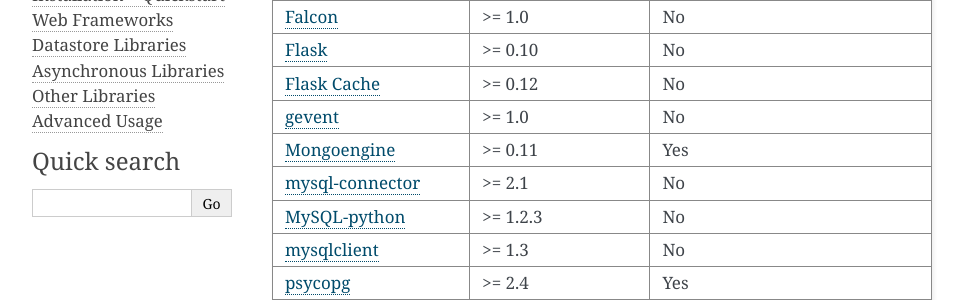
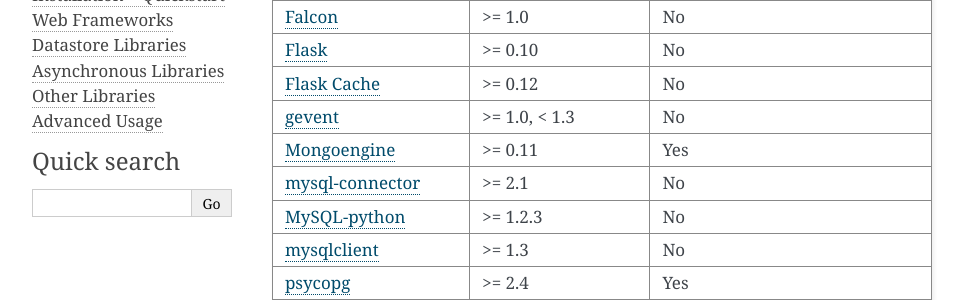
Before and after one commit to korniltsev-grafanista/pyroscope-python, a Sphinx documentation site: the page built from docs/index.rst, in a window 1280 px wide and 900 px high, scrolled down 931 px. Shown: the part 155-455 px from the top of the window, without its empty margins (148-1112 px from the left). Built offline with Sphinx 7.4.7, drawn with Linux system fonts in a browser that asks for light colours; pages that are not in the unit, such as notebooks, are missing from menus.

Commit message:
[tests] Remove tests for not supported gevent 1.3 (#644)
Upstream-Commit: 87b9ff74509fab917c7341f34ffabbbf14b74578

```diff
--- a/docs/index.rst
+++ b/docs/index.rst
@@ -36,71 +36,73 @@
 .. |SUPPVER| replace:: Supported Version
 .. |AUTO| replace:: Automatically Instrumented
 
-+--------------------------------------------------+-----------+----------------+
-|                   Integration                    |  |SUPPVER|| |AUTO|    [1]_ |
-+==================================================+===========+================+
-| :ref:`aiobotocore`                               | >= 0.2.3  | No             |
-+--------------------------------------------------+-----------+----------------+
-| :ref:`aiohttp`                                   | >= 1.2    | Yes [2]_       |
-+--------------------------------------------------+-----------+----------------+
-| :ref:`aiopg`                                     | >= 0.12.0 | Yes            |
-+--------------------------------------------------+-----------+----------------+
-| :ref:`boto2`                                     | >= 2.29.0 | Yes            |
-+--------------------------------------------------+-----------+----------------+
-| :ref:`botocore`                                  | >= 1.4.51 | Yes            |
-+--------------------------------------------------+-----------+----------------+
-| :ref:`bottle`                                    | >= 0.11   | No             |
-+--------------------------------------------------+-----------+----------------+
-| :ref:`celery`                                    | >= 3.1    | Yes            |
-+--------------------------------------------------+-----------+----------------+
-| :ref:`cassandra`                                 | >= 3.5    | Yes            |
-+--------------------------------------------------+-----------+----------------+
-| :ref:`django`                                    | >= 1.8    | No             |
-+--------------------------------------------------+-----------+----------------+
-| :ref:`djangorestframework <djangorestframework>` | >= 3.4    | No             |
-+--------------------------------------------------+-----------+----------------+
-| :ref:`elasticsearch`                             | >= 1.6    | Yes            |
-+--------------------------------------------------+-----------+----------------+
-| :ref:`falcon`                                    | >= 1.0    | No             |
-+--------------------------------------------------+-----------+----------------+
-| :ref:`flask`                                     | >= 0.10   | No             |
-+--------------------------------------------------+-----------+----------------+
-| :ref:`flask_cache`                               | >= 0.12   | No             |
-+--------------------------------------------------+-----------+----------------+
-| :ref:`gevent`                                    | >= 1.0    | No             |
-+--------------------------------------------------+-----------+----------------+
-| :ref:`mongoengine`                               | >= 0.11   | Yes            |
-+--------------------------------------------------+-----------+----------------+
-| :ref:`mysql-connector`                           | >= 2.1    | No             |
-+--------------------------------------------------+-----------+----------------+
-| :ref:`MySQL-python <MySQL-python>`               | >= 1.2.3  | No             |
-+--------------------------------------------------+-----------+----------------+
-| :ref:`mysqlclient <mysqlclient>`                 | >= 1.3    | No             |
-+--------------------------------------------------+-----------+----------------+
-| :ref:`psycopg2`                                  | >= 2.4    | Yes            |
-+--------------------------------------------------+-----------+----------------+
-| :ref:`pylibmc`                                   | >= 1.4    | Yes            |
-+--------------------------------------------------+-----------+----------------+
-| :ref:`pylons`                                    | >= 0.9.6  | No             |
-+--------------------------------------------------+-----------+----------------+
-| :ref:`pymemcache`                                | >= 1.3    | Yes            |
-+--------------------------------------------------+-----------+----------------+
-| :ref:`pymongo`                                   | >= 3.0    | Yes            |
-+--------------------------------------------------+-----------+----------------+
-| :ref:`pyramid`                                   | >= 1.7    | No             |
-+--------------------------------------------------+-----------+----------------+
-| :ref:`redis`                                     | >= 2.6    | Yes            |
-+--------------------------------------------------+-----------+----------------+
-| :ref:`rediscluster`                              | >= 1.3.5  | Yes            |
-+--------------------------------------------------+-----------+----------------+
-| :ref:`requests`                                  | >= 2.08   | No             |
-+--------------------------------------------------+-----------+----------------+
-| :ref:`sqlalchemy`                                | >= 1.0    | No             |
-+--------------------------------------------------+-----------+----------------+
-| :ref:`tornado`                                   | >= 4.0    | No             |
-+--------------------------------------------------+-----------+----------------+
-| :ref:`vertica`                                   | >= 0.6    | Yes            |
-+--------------------------------------------------+-----------+----------------+
+
++--------------------------------------------------+---------------+----------------+
+|                   Integration                    |  |SUPPVER|    | |AUTO|    [1]_ |
++==================================================+===============+================+
+| :ref:`aiobotocore`                               | >= 0.2.3      | No             |
++--------------------------------------------------+---------------+----------------+
+| :ref:`aiohttp`                                   | >= 1.2        | Yes [2]_       |
++--------------------------------------------------+---------------+----------------+
+| :ref:`aiopg`                                     | >= 0.12.0     | Yes            |
++--------------------------------------------------+---------------+----------------+
+| :ref:`boto2`                                     | >= 2.29.0     | Yes            |
++--------------------------------------------------+---------------+----------------+
+| :ref:`botocore`                                  | >= 1.4.51     | Yes            |
++--------------------------------------------------+---------------+----------------+
+| :ref:`bottle`                                    | >= 0.11       | No             |
++--------------------------------------------------+---------------+----------------+
+| :ref:`celery`                                    | >= 3.1        | Yes            |
++--------------------------------------------------+---------------+----------------+
+| :ref:`cassandra`                                 | >= 3.5        | Yes            |
++--------------------------------------------------+---------------+----------------+
+| :ref:`django`                                    | >= 1.8        | No             |
++--------------------------------------------------+---------------+----------------+
+| :ref:`djangorestframework <djangorestframework>` | >= 3.4        | No             |
++--------------------------------------------------+---------------+----------------+
+| :ref:`elasticsearch`                             | >= 1.6        | Yes            |
++--------------------------------------------------+---------------+----------------+
+| :ref:`falcon`                                    | >= 1.0        | No             |
++--------------------------------------------------+---------------+----------------+
+| :ref:`flask`                                     | >= 0.10       | No             |
++--------------------------------------------------+---------------+----------------+
+| :ref:`flask_cache`                               | >= 0.12       | No             |
++--------------------------------------------------+---------------+----------------+
+| :ref:`gevent`                                    | >= 1.0, < 1.3 | No             |
++--------------------------------------------------+---------------+----------------+
+| :ref:`mongoengine`                               | >= 0.11       | Yes            |
++--------------------------------------------------+---------------+----------------+
+| :ref:`mysql-connector`                           | >= 2.1        | No             |
++--------------------------------------------------+---------------+----------------+
+| :ref:`MySQL-python <MySQL-python>`               | >= 1.2.3      | No             |
++--------------------------------------------------+---------------+----------------+
+| :ref:`mysqlclient <mysqlclient>`                 | >= 1.3        | No             |
++--------------------------------------------------+---------------+----------------+
+| :ref:`psycopg2`                                  | >= 2.4        | Yes            |
++--------------------------------------------------+---------------+----------------+
+| :ref:`pylibmc`                                   | >= 1.4        | Yes            |
++--------------------------------------------------+---------------+----------------+
+| :ref:`pylons`                                    | >= 0.9.6      | No             |
++--------------------------------------------------+---------------+----------------+
+| :ref:`pymemcache`                                | >= 1.3        | Yes            |
++--------------------------------------------------+---------------+----------------+
+| :ref:`pymongo`                                   | >= 3.0        | Yes            |
++--------------------------------------------------+---------------+----------------+
+| :ref:`pyramid`                                   | >= 1.7        | No             |
++--------------------------------------------------+---------------+----------------+
+| :ref:`redis`                                     | >= 2.6        | Yes            |
++--------------------------------------------------+---------------+----------------+
+| :ref:`rediscluster`                              | >= 1.3.5      | Yes            |
++--------------------------------------------------+---------------+----------------+
+| :ref:`requests`                                  | >= 2.08       | No             |
++--------------------------------------------------+---------------+----------------+
+| :ref:`sqlalchemy`                                | >= 1.0        | No             |
++--------------------------------------------------+---------------+----------------+
+| :ref:`tornado`                                   | >= 4.0        | No             |
++--------------------------------------------------+---------------+----------------+
+| :ref:`vertica`                                   | >= 0.6        | Yes            |
++--------------------------------------------------+---------------+----------------+
+
 
 
 .. [1] Libraries that are automatically instrumented when the
```
Also changed, not shown: 2 other files.
